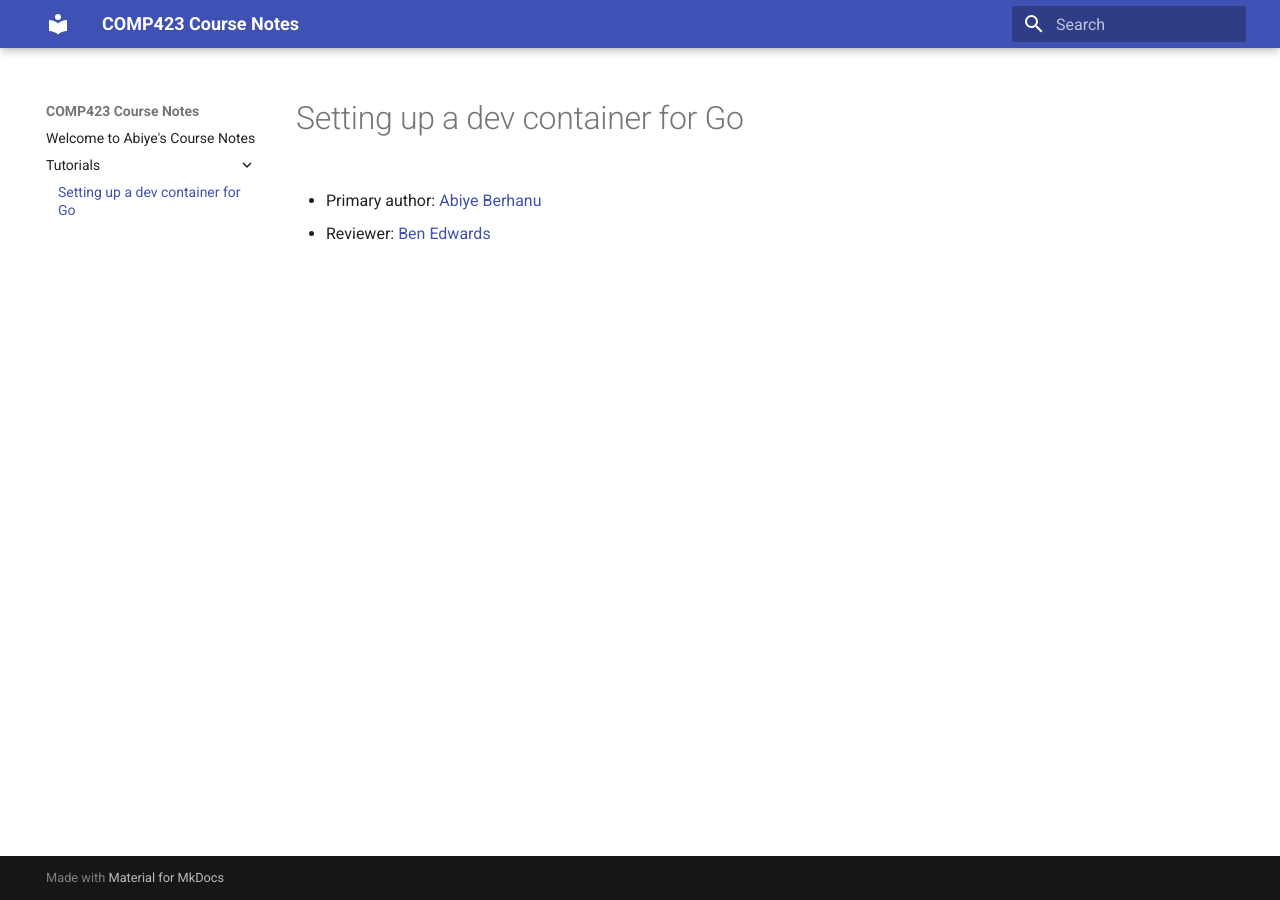
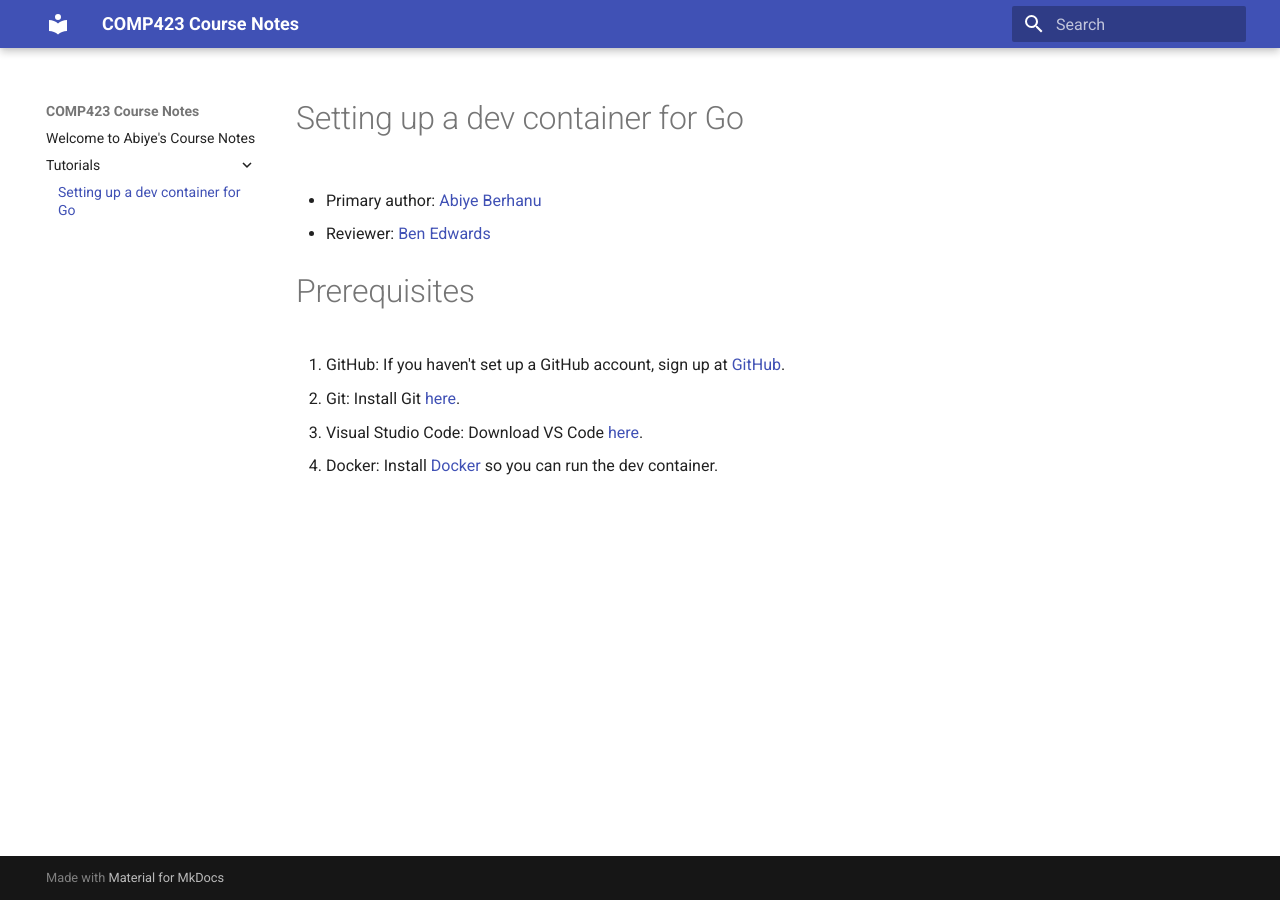
Before and after one commit to aberhanu/comp423-course-notes, an MkDocs documentation site: the page built from docs/tutorials/go-setup.md, in a window 1280 px wide. Built offline with MkDocs 1.6.1 and Material for MkDocs 9.7.7, drawn with Linux system fonts in a browser that asks for light colours.

Commit message:
Pre-reqs complete

```diff
--- a/docs/tutorials/go-setup.md
+++ b/docs/tutorials/go-setup.md
@@ -3,3 +3,10 @@
 * Primary author: [Abiye Berhanu](https://github.com/aberhanu)
 
 * Reviewer: [Ben Edwards](https://github.com/bkedwards)
+
+# Prerequisites
+
+1. GitHub: If you haven't set up a GitHub account, sign up at [GitHub](https://github.com/).
+2. Git: Install Git [here](https://git-scm.com/book/en/v2/Getting-Started-Installing-Git).
+3. Visual Studio Code: Download VS Code [here](https://code.visualstudio.com/).
+4. Docker: Install [Docker](https://www.docker.com/products/docker-desktop/) so you can run the dev container.
```
